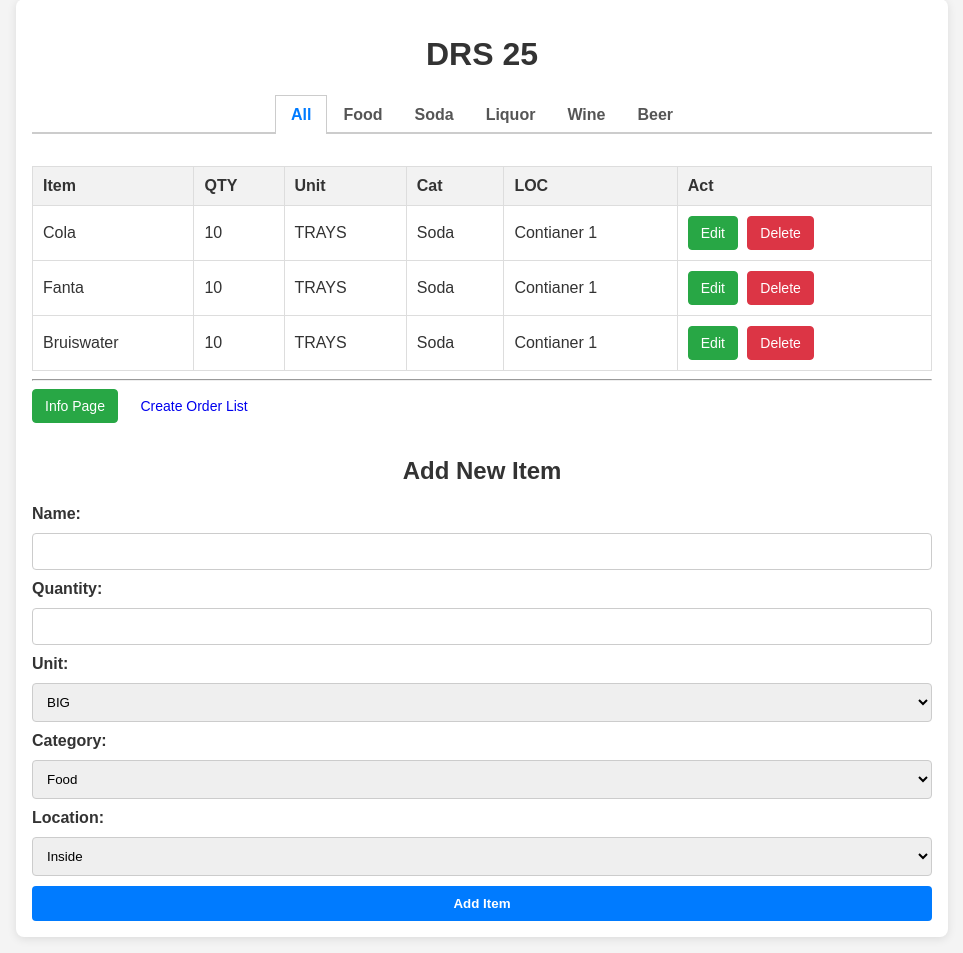
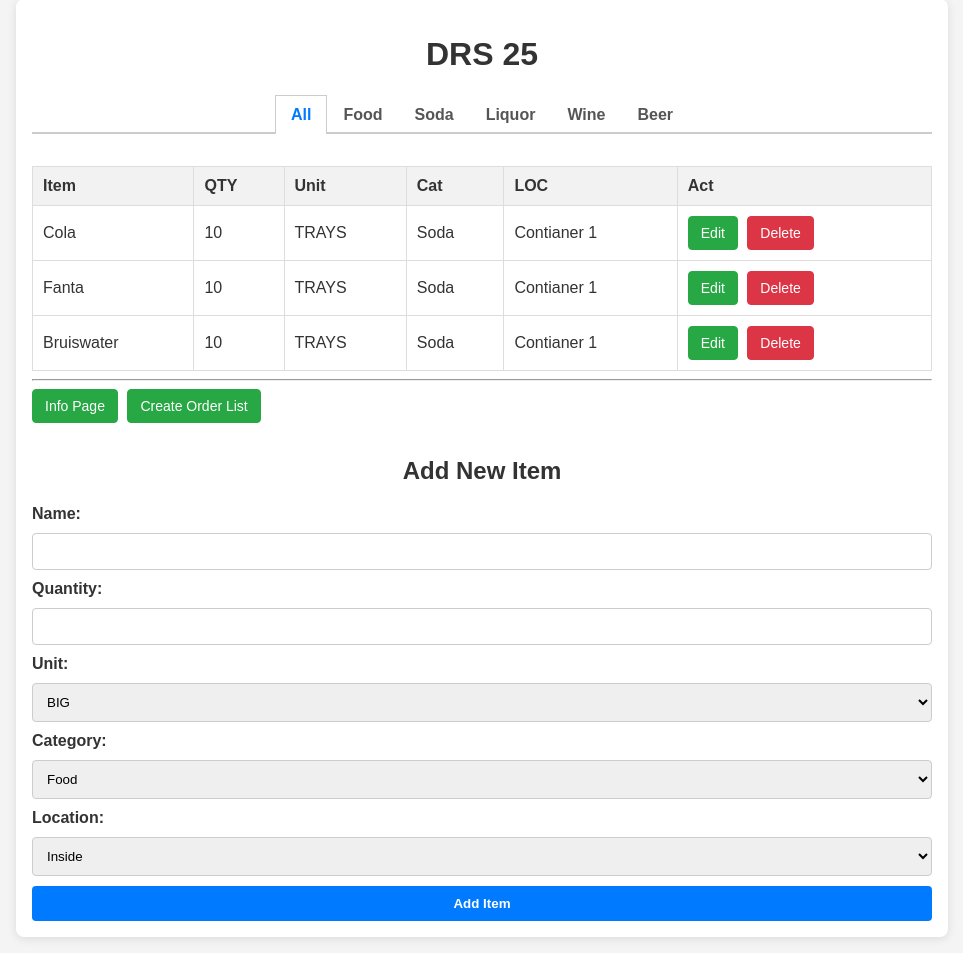
Before and after one commit to alexanderge90/StockManagerApp, a Flask app: page / in a window 1280 px wide. Shown: the part 17-970 px from the top of the page, without its empty margins (158-1121 px from the left). Run offline with Flask 3, Linux system fonts and the light colour scheme; data comes from the database, SQL or seed files in the repository; both versions use the stored data as it was after the commit.

Commit message:
change create order button and fix text

```diff
--- a/templates/index.html
+++ b/templates/index.html
@@ -114,6 +114,15 @@
             background-color: #c82333;
             border-color: #bd2130;
         }
+        .order-button{
+            background-color: #28a745;
+            color: white;
+            border-color: #28a745;
+        }
+        .order-button:hover{
+            background-color: #218838;
+            border-color: #1e7e34;
+        }
 
         /* Tab bar styling */
         .tab-bar {
@@ -210,7 +219,6 @@
                 </tbody>
             </table>
         </div>
-
         <hr>
 
         <a href="{{ url_for('info') }}" class="action-button edit-button" style="margin-bottom: 1em;">Info Page</a>
@@ -229,7 +237,7 @@
                 <option value="SMALL">SMALL</option>
                 <option value="BAK">BAK</option>
                 <option value="BOX">BOX</option>
-                <option value="TRAY">TRAY</option>
+                <option value="TRAYS">TRAYS</option>
             </select>
             <label for="category">Category:</label>
             <select id="category" name="category" required>
```
Also changed, not shown: DRS25.db.
